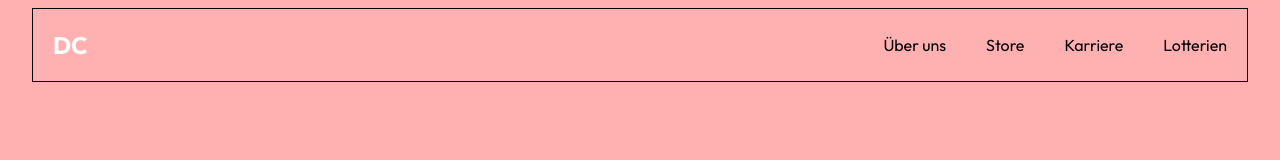
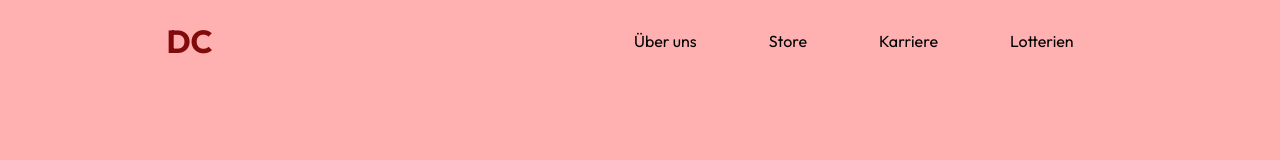
Before and after one commit to jweissenbaeck/homepage_dino_company, a plain HTML site: page index.html in a window 1280 px wide. Drawn offline with Linux system fonts and the light colour scheme.

Commit message:
repaired navbar

```diff
--- a/index.css
+++ b/index.css
@@ -5,62 +5,44 @@
     background-color: #FFB0B0;
 }
 
-/* Flexbox für die Navbar */
-.navbar-flex-container {
+.nav-list {
     display: flex;
-    justify-content: space-between;
+    justify-content: flex-end;
     align-items: center;
-    border: 1px solid black;
-    color: white;
-    margin: 0 1.5rem;
-    padding: 10px 0;
-    overflow: hidden; /* Verhindert, dass die Navbar überläuft */
+    margin: 0;
+    padding: 0.8rem 10%;
 }
 
-/* Navbar Links */
-.navbar-links {
-    display: flex;
+.nav-item {
     list-style: none;
-    gap: 20px;
-    flex-wrap: nowrap; /* Verhindert, dass die Links umbrechen */
-    margin-left: auto; /* Entfernt zusätzlichen Abstand */
+    margin-right: 4.5rem;
 }
 
-/* Navbar Logo */
-.navbar-logo {
-    font-size: 1.5rem;
-    font-weight: bold;
-    margin-left: 20px;
-    margin-right: 20px;
-    flex-shrink: 0; /* Verhindert, dass das Logo schrumpft */
+.nav-item a {
+    text-decoration: none;
+    color: black;
+    transition: color 0.2s, font-size 0.2s;
 }
 
-/* Navbar Links */
-.navbar-links a {
-    text-decoration: none;
-    color: black;
-    font-size: 1rem; /* Standard Schriftgröße */
-    flex-shrink: 1; /* Links können schrumpfen, wenn der Platz eng wird */
+.nav-item a:hover {
+    color: #810B0B;
+    font-size: 1.2rem;
 }
 
-/* Media Query für kleinere Bildschirme */
-@media (max-width: 768px) {
-    /* Wenn der Bildschirm kleiner als 768px wird (z.B. Handys), schrumpfen die Elemente */
+.nav-item:first-child{
+    margin-right:auto;
+    margin-left: 2rem;
+    font-size: 2rem;
+    font-weight: bold;
 
-    .navbar-logo {
-        font-size: 1.2rem; /* Kleinere Schriftgröße für das Logo */
-    }
+}
 
-    .navbar-links {
-        gap: 10px; /* Weniger Abstand zwischen den Links */
-    }
+.nav-item:first-child a {
+    color: #810B0B;
+    transition: color 0s; font-size: 0s;
+}
 
-    .navbar-links a {
-        font-size: 0.9rem; /* Kleinere Schriftgröße für die Links */
-    }
-
-    .navbar-flex-container {
-        padding: 5px 0; /* Weniger Abstand oben und unten */
-        overflow-x: auto; /* Horizontalen Scrollbalken anzeigen, wenn nötig */
-    }
+.nav-item:first-child a:hover {
+    font-size: 2rem;
+    color: white;
 }
--- a/index.html
+++ b/index.html
@@ -12,15 +12,14 @@
 </head>
 
 <body>
-    <nav class="navbar-flex-container">
-        <div class="navbar-logo"> DC </div>
-        <ul class="navbar-links">
-            <li> <a href="#"> Über uns </li>
-            <li> <a href="#"> Store </li>
-            <li> <a href="#"> Karriere </li>
-            <li> <a href="#"> Lotterien </li>
+    <navbar>
+        <ul class="nav-list">
+            <li class="nav-item"> <a href="#"> DC </a></li>
+            <li class="nav-item"> <a href="#"> Über uns </a></li>
+            <li class="nav-item"> <a href="#"> Store </a></li>
+            <li class="nav-item"> <a href="#"> Karriere </a></li>
+            <li class="nav-item"> <a href="#"> Lotterien </a></li>
         </ul>
-    </nav>
 
 </body>
 
```
